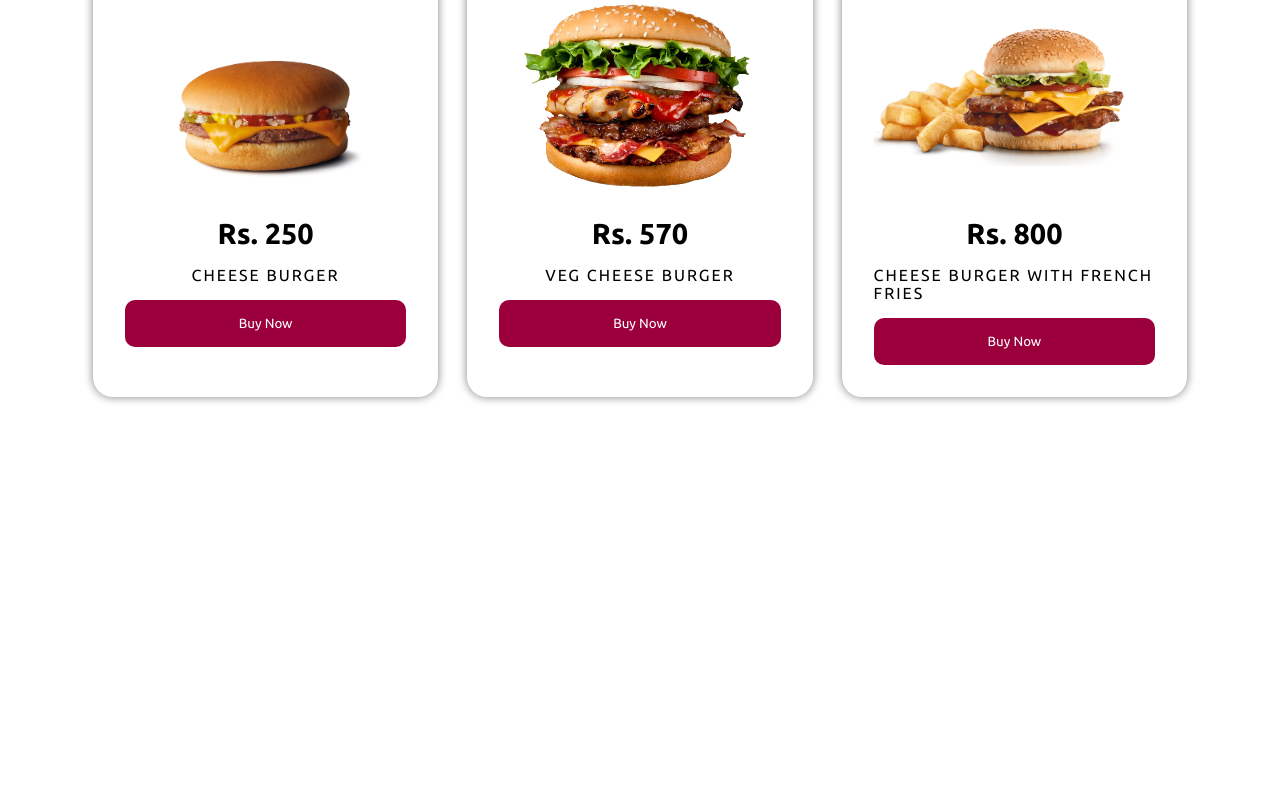
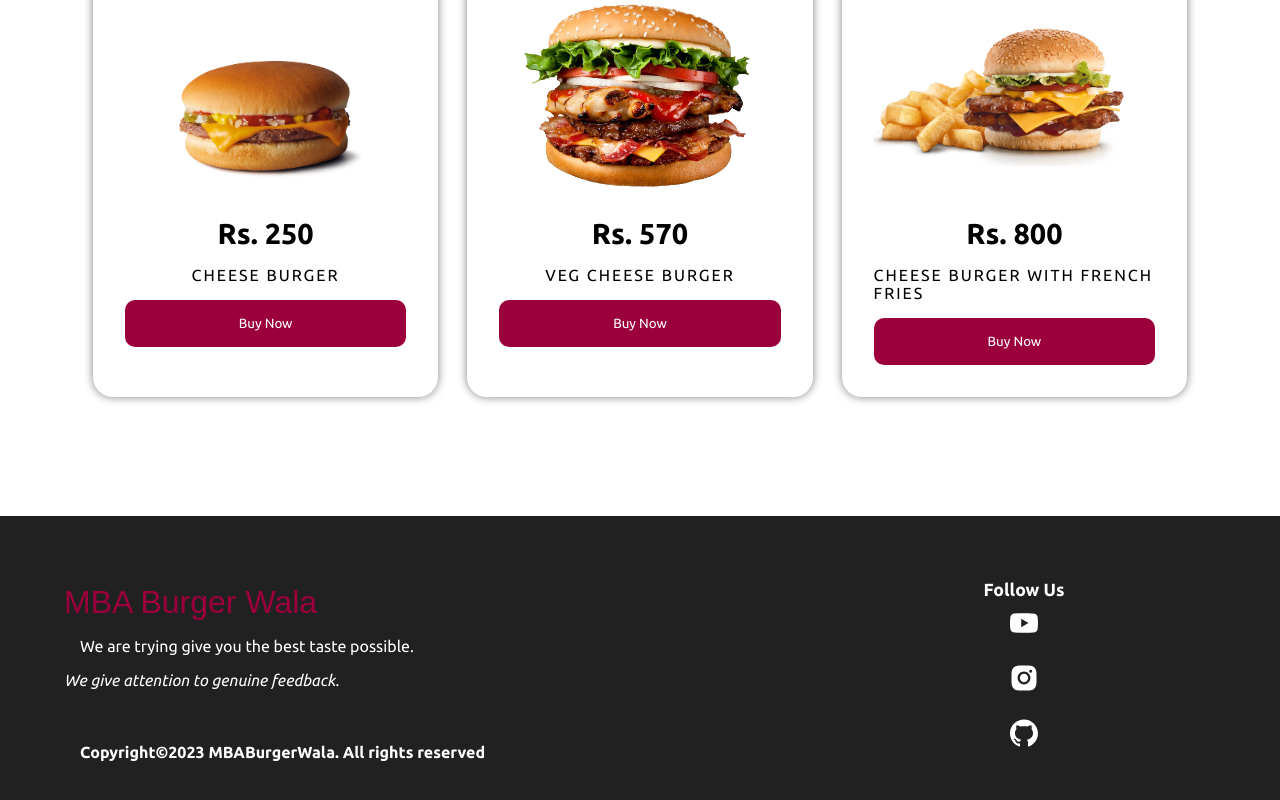
Before and after one commit to SarfrazShah441/Food-Delivery-App, a React (Create React App) app in the folder frontend/: page / in a window 1280 px wide. Shown: the part 1804-2604 px from the top of the page. Before the commit the page ends 2320 px from the top, so only its background shows below. Built offline with nearby package versions, Linux system fonts and the light colour scheme.

Commit message:
footer section completed

```diff
--- a/frontend/src/App.js
+++ b/frontend/src/App.js
@@ -5,8 +5,10 @@ import './styles/header.scss'
 import './styles/home.scss'
 import './styles/founder.scss'
 import './styles/menu.scss'
+import './styles/footer.scss'
 import Header from './components/Layout/Header'
 import Home from './components/Home/Home'
+import Footer from './components/Layout/Footer'
 
 
 const App = () => {
@@ -17,6 +19,7 @@ const App = () => {
       <Routes>
         <Route path="/" element={<Home />} />
       </Routes>
+      <Footer />
     </Router>
   )
 }
--- /dev/null
+++ b/frontend/src/components/Layout/Footer.jsx
@@ -0,0 +1,36 @@
+import React from 'react'
+import {AiFillYoutube, AiFillInstagram, AiFillGithub} from "react-icons/ai"
+
+const Footer = () => {
+  return (
+      <footer>
+          <div>
+              <h2>MBA Burger Wala</h2>
+
+              <p>We are trying give you the best taste possible.</p>
+
+              <em>We give attention to genuine feedback.</em>
+              <br />
+              <br />
+              <br />
+              <br />
+              <strong>Copyright&copy;2023 MBABurgerWala. All rights reserved</strong>
+          </div>
+
+          <aside>
+              <h4>Follow Us</h4>
+              <a href="https://www.youtube.com">
+                  <AiFillYoutube />
+              </a>
+              <a href="https://www.instagram.com">
+                  <AiFillInstagram />
+              </a>
+              <a href="https://www.github.com">
+                  <AiFillGithub />
+              </a>
+          </aside>
+      </footer>
+  )
+}
+
+export default Footer
--- /dev/null
+++ b/frontend/src/styles/footer.scss
@@ -0,0 +1,50 @@
+@import 'colors';
+
+footer {
+  min-height: 300px;
+  background-color: $dark;
+  padding: 4rem;
+  display: grid;
+  grid-template-columns: 2fr 1fr;
+  color: white;
+  align-items: center;
+
+  h2 {
+    color: $red;
+    font-family: fantasy;
+    font-weight: 400;
+    font-size: 2rem;
+  }
+
+  p,
+  strong {
+    margin: 1rem;
+  }
+
+  aside {
+    height: 100%;
+    display: flex;
+    flex-direction: column;
+    align-items: center;
+
+    h4 {
+      font-size: 1.1rem;
+    }
+
+    a {
+      margin: 0.5rem;
+      font-size: 2rem;
+      color: white;
+      &:hover {
+        color: $red;
+      }
+    }
+  }
+}
+
+@media screen and (max-width: 600px) {
+  footer {
+    grid-template-columns: 1fr;
+    text-align: center;
+  }
+}
```
